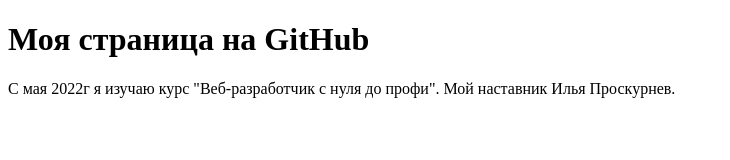
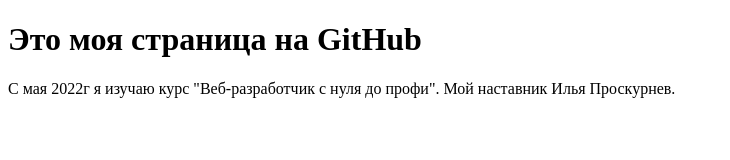
Before and after one commit to L14-Stas/L14-Stas.github.io, a plain HTML site: page index.html in a window 1280 px wide. Shown: the whole page, without its empty margins (0-730 px from the left). Drawn offline with Linux system fonts and the light colour scheme.

Commit message:
Моя страница на git

```diff
--- a/index.html
+++ b/index.html
@@ -9,7 +9,7 @@
 </head>
 
 <body>
-<H1>Моя страница на GitHub</H1>
+<H1>Это моя страница на GitHub</H1>
 <p>С мая 2022г я изучаю курс  "Веб-разработчик c нуля до профи".
 		Мой наставник Илья Проскурнев.</p>
 </body>
```
Also changed, not shown: 2 other files.
